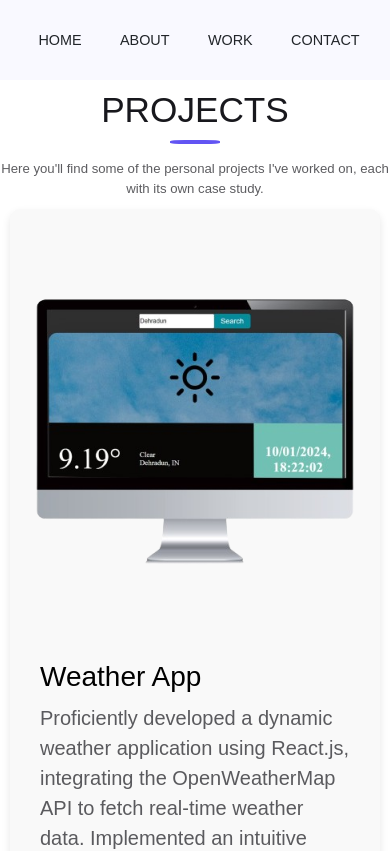
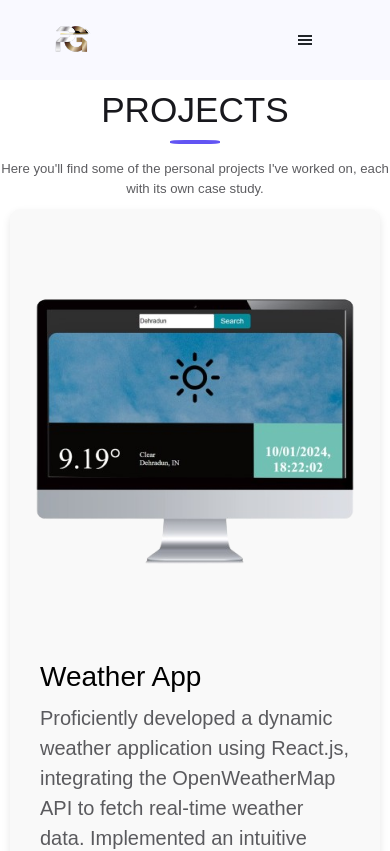
Before and after one commit to pakshgupta/portfolio, a React (Vite) app: page /work in a window 390 px wide. Shown: the top 851 px of the page. Built offline with nearby package versions, Linux system fonts and the light colour scheme.

Commit message:
Create Hamburger Menu

```diff
--- a/src/Work.jsx
+++ b/src/Work.jsx
@@ -102,7 +102,7 @@ const Projects = () => {
           />
         ))}
       </ProjectsContainer>
-      <MoreProjectsLink to='https://github.com/pakshgupta'>
+      <MoreProjectsLink to='https://github.com/pakshgupta' target="_blank">
         More Projects
       </MoreProjectsLink>
     </>
--- a/src/components/Header.jsx
+++ b/src/components/Header.jsx
@@ -1,14 +1,19 @@
-import React from 'react'
+import React,{useState} from 'react'
 import { NavLink } from 'react-router-dom'
 import Navbar from './Navbar'
 import styled from 'styled-components'
 const Header = () => {
+  const [showMenu, setShowMenu] = useState(false);
+
+
   return (
       <MainHeader>
         <NavLink to="/">
             <img src="./images/logo.png" alt="logo" className='logo'/>
         </NavLink>
+
         <Navbar/>
+
         </MainHeader>
   )
 }
@@ -24,4 +29,5 @@ justify-content:space-between;
   height: auto;
 }
 `;
+
 export default Header
--- a/src/components/Navbar.jsx
+++ b/src/components/Navbar.jsx
@@ -1,52 +1,129 @@
-import React from 'react'
-import { NavLink } from 'react-router-dom'
+
+
+
+import React, { useState, useEffect } from 'react';
+import { NavLink } from 'react-router-dom';
 import styled from 'styled-components';
+import { GiHamburgerMenu } from 'react-icons/gi';
+
 const Navbar = () => {
-    const Nav=styled.nav`
-    .navbar-list{
-        display:flex;
-        gap:4.8rem;
-        li{
-            list-style:none;
-            .navbar-link{
-                &:link,
-                &:visited{
-                    display:inline-block;
-                    text-decoration:none;
+  const [showMenu, setShowMenu] = useState(false);
+  const [isMobile, setIsMobile] = useState(window.innerWidth <= 768);
+
+  const Nav = styled.nav`
+    display: flex;
+    justify-content: space-between;
+    align-items: center;
+    padding: 0 4.8rem;
+
+    .navbar-list {
+      display: flex;
+      gap: 4.8rem;
+      list-style: none;
+      margin-left: auto; /* Move all items to the right */
+
+      li {
+        .navbar-link {
+          display: inline-block;
+          text-decoration: none;
           font-size: 1.8rem;
-                    text-transform:uppercase;
-                    color:${({theme})=>theme.colors.black};
-                    transition:color 0.3s linear;
-                }
+          text-transform: uppercase;
+          color: ${({ theme }) => theme.colors.black};
+          transition: color 0.3s linear;
+
           &:hover,
-                &:active{
-                    color:${({theme})=>theme.colors.helper};
+          &:active {
+            color: ${({ theme }) => theme.colors.helper};
           }
         }
       }
     }
 
+    .hamburger-icon {
+      display: ${isMobile ? 'block' : 'none'};
+      font-size: 2rem;
+      cursor: pointer;
+      color: ${({ theme }) => theme.colors.black};
+
+      @media (min-width: 769px) {
+        display: none;
+      }
+    }
+
+    @media (max-width: 768px) {
+      .navbar-list {
+        display: ${isMobile ? (showMenu ? 'flex' : 'none') : 'flex'};
+        flex-direction: column;
+        align-items: flex-end; /* Align items to the right */
+        width: 100%;
+        position: absolute;
+        top: 60px; /* Adjust as needed based on your header height */
+        right: 0;
+        background-color: ${({ theme }) => theme.colors.bg};
+        padding: 1rem;
+        box-shadow: 0 2px 4px rgba(0, 0, 0, 0.1);
+        z-index: 1;
+      }
+
+      .hamburger-icon {
+        display: ${showMenu ? 'none' : 'block'};
+      }
+    }
   `;
+
+  const toggleMenu = () => {
+    setShowMenu(!showMenu);
+  };
+
+const hanburger=()=>{
+
+    setShowMenu(false);
+}
+  useEffect(() => {
+    const handleResize = () => {
+      setIsMobile(window.innerWidth <= 768);
+      setShowMenu(false);
+    };
+
+    window.addEventListener('resize', handleResize);
+
+    return () => {
+      window.removeEventListener('resize', handleResize);
+    };
+  }, []);
+
   return (
     <Nav>
       <div className='menuicon'>
-            <ul className='navbar-list'>
+        {isMobile && !showMenu ? (
+          <GiHamburgerMenu className="hamburger-icon" onClick={toggleMenu} />
+        ) : (
+          <ul className="navbar-list">
             <li>
-                    <NavLink className="navbar-link" to="/">Home</NavLink>
+              <NavLink className="navbar-link" to="/" onClick={() => hanburger()}>
+                Home
+              </NavLink>
             </li>
             <li>
-                <   NavLink className="navbar-link" to="/about">About</NavLink>
+              <NavLink className="navbar-link" to="/about" onClick={() => hanburger() }>
+                About
+              </NavLink>
             </li>
             <li>
-                    <NavLink className="navbar-link" to="/work">Work</NavLink>
+              <NavLink className="navbar-link" to="/work" onClick={() => hanburger()}>
+                Work
+              </NavLink>
             </li>
             <li>
-                    <NavLink className="navbar-link" to="/contact">Contact</NavLink>
+              <NavLink className="navbar-link" to="/contact" onClick={() => hanburger()}>
+                Contact
+              </NavLink>
             </li>
           </ul>
+        )}
       </div>
     </Nav>
-  )
-}
+  );
+};
 
-export default Navbar
+export default Navbar;
--- a/src/components/ProjectItem.jsx
+++ b/src/components/ProjectItem.jsx
@@ -103,7 +103,7 @@ const ProjectItem = ({ image, title, description, link, index }) => {
       <ProjectContent>
         <ProjectTitle>{title}</ProjectTitle>
         <ProjectDescription>{description}</ProjectDescription>
-        <ProjectButton to={link} whileHover={{ scale: 1.1 }}>
+        <ProjectButton to={link} target="_blank" whileHover={{ scale: 1.1 }}>
           View Project
         </ProjectButton>
       </ProjectContent>
```
Lines whose indentation alone changed are shown as unchanged.
